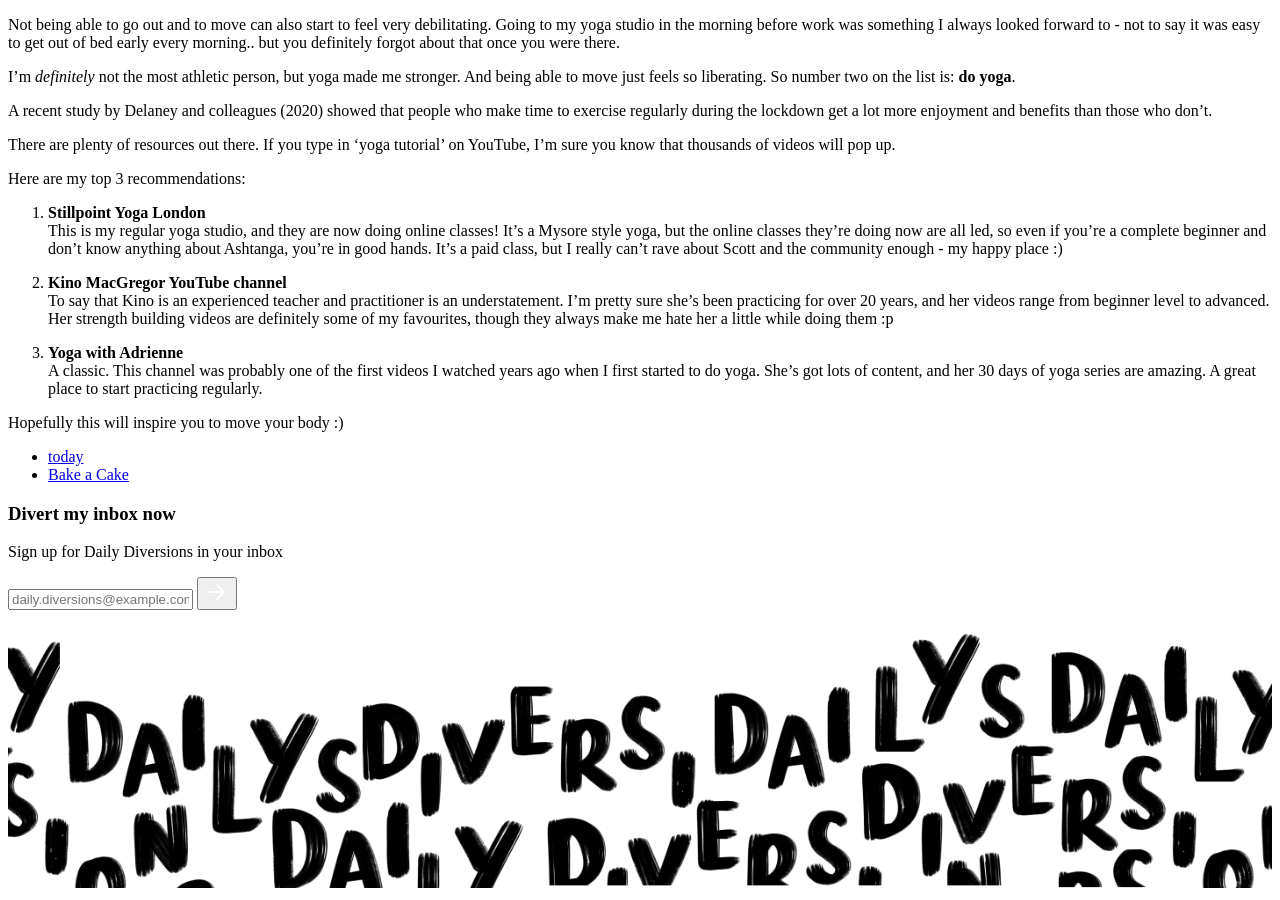
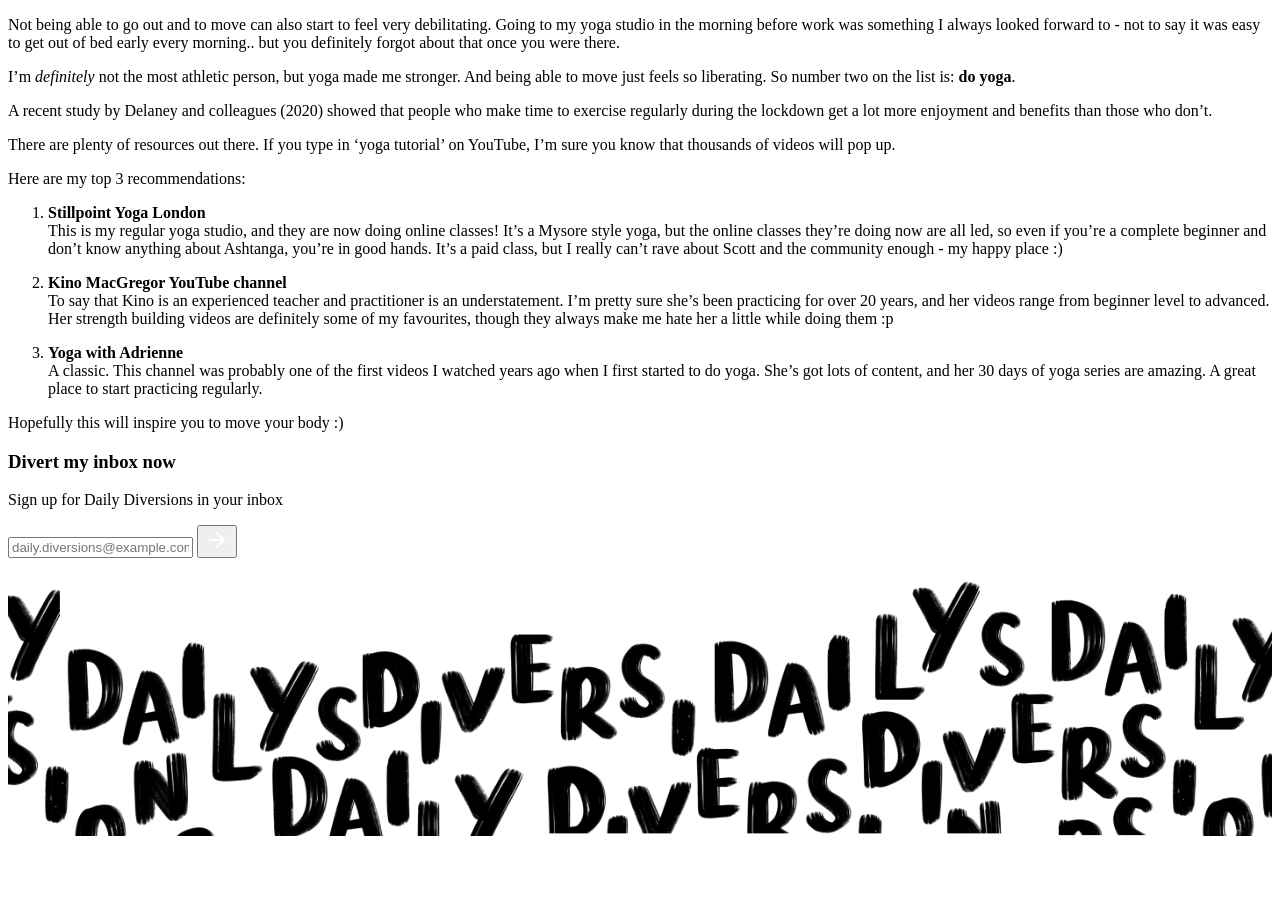
Before and after one commit to jessmahendra/daily-d, a Jekyll site: the page built from _posts/2020-04-13-do-yoga.markdown, in a window 1280 px wide and 900 px high, scrolled down 759 px. Built offline with Jekyll 4.4.1, drawn with Linux system fonts in a browser that asks for light colours; after the commit the page ends 1607 px from its top, so only the background shows below that.

```diff
--- a/_layouts/default.html
+++ b/_layouts/default.html
@@ -72,14 +72,6 @@
     <article>
       {{ content }}
     </article>
-
-    <ul>
-        {% for post in site.posts %}
-          <li>
-            <a href="{{ post.url }}">{{ post.title }}</a>
-          </li>
-        {% endfor %}
-      </ul>
 
     <div class="footer">
 
--- a/_posts/2020-04-13-do-yoga.markdown
+++ b/_posts/2020-04-13-do-yoga.markdown
@@ -1,10 +1,10 @@
 ---
-title: today
+title: Do Yoga
 layout: default
 author: Jess
 number: /no1.png
 image: /BakeaCake.gif
-date: 2020-04-15 15:37:11 +0100
+date: 2020-04-18 15:37:11 +0100
 categories: exercise
 ---
 
```
Also changed, not shown: 4 other files.
